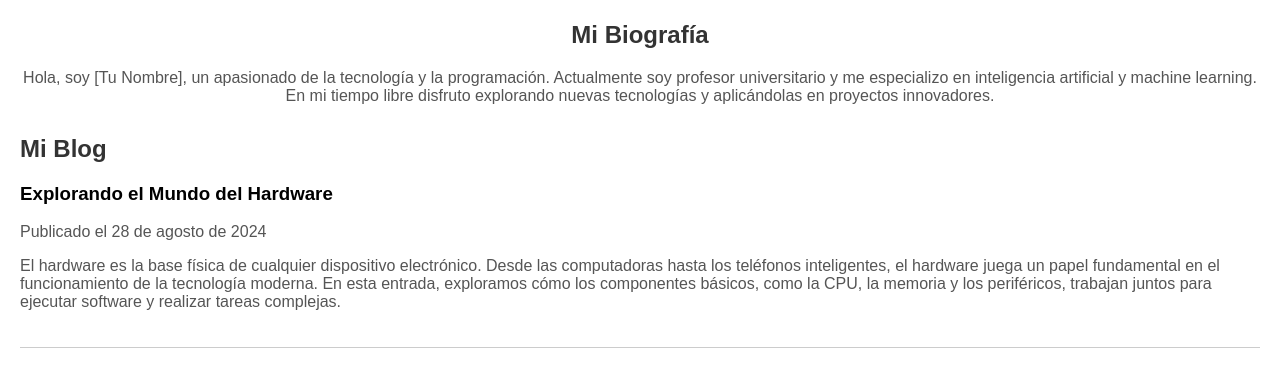
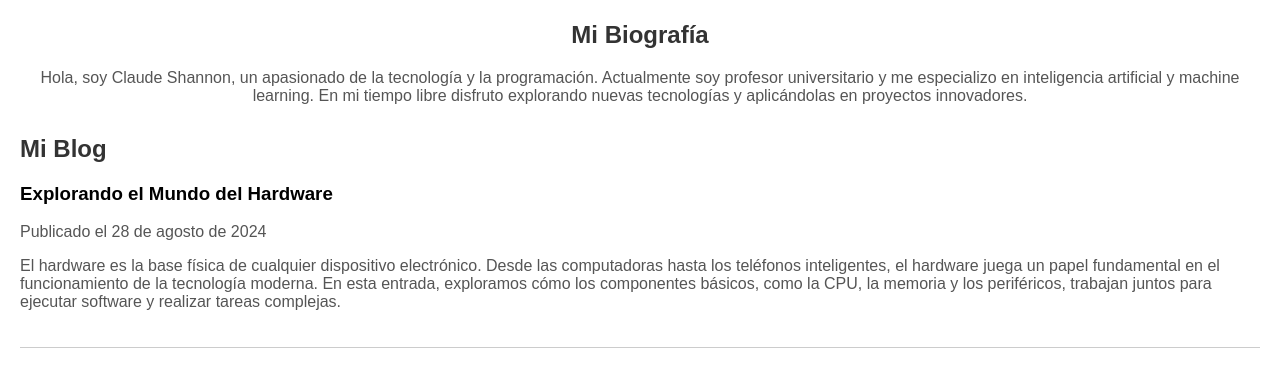
Before and after one commit to introSoft-iud/pagina_personal, a plain HTML site: page index.html in a window 1280 px wide. Shown: the part 291-678 px from the top of the page. Drawn offline with Linux system fonts and the light colour scheme.

Commit message:
Add files via upload
Cambio el nombre de perfil

```diff
--- a/index.html
+++ b/index.html
@@ -60,7 +60,7 @@
         <h1>Bienvenido a Mi Página Personal</h1>
         <img src="imagenes/perfil.png" alt="Foto de perfil">
         <h2 id="bio">Mi Biografía</h2>
-        <p>Hola, soy [Tu Nombre], un apasionado de la tecnología y la programación. Actualmente soy profesor universitario y me especializo en inteligencia artificial y machine learning. En mi tiempo libre disfruto explorando nuevas tecnologías y aplicándolas en proyectos innovadores.</p>
+        <p>Hola, soy Claude Shannon, un apasionado de la tecnología y la programación. Actualmente soy profesor universitario y me especializo en inteligencia artificial y machine learning. En mi tiempo libre disfruto explorando nuevas tecnologías y aplicándolas en proyectos innovadores.</p>
     </header>
 
     <section id="blog">
```
